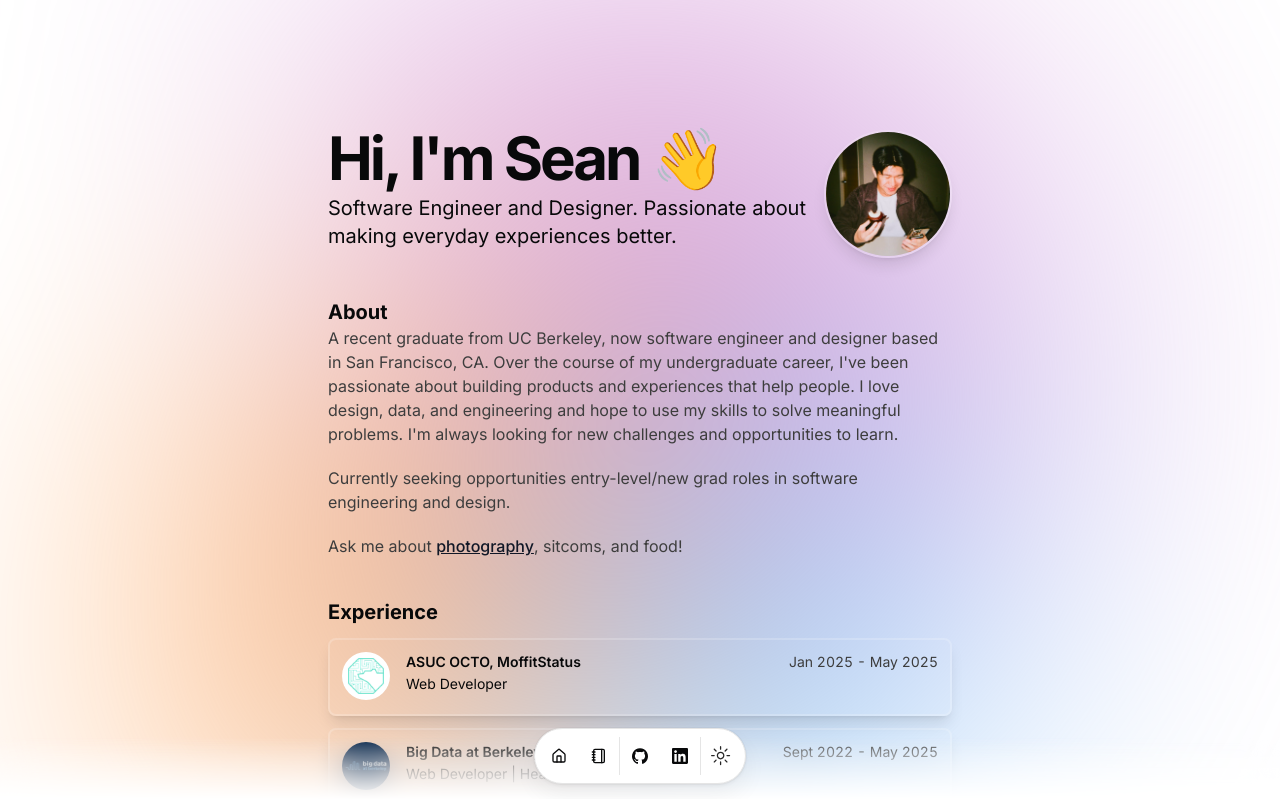
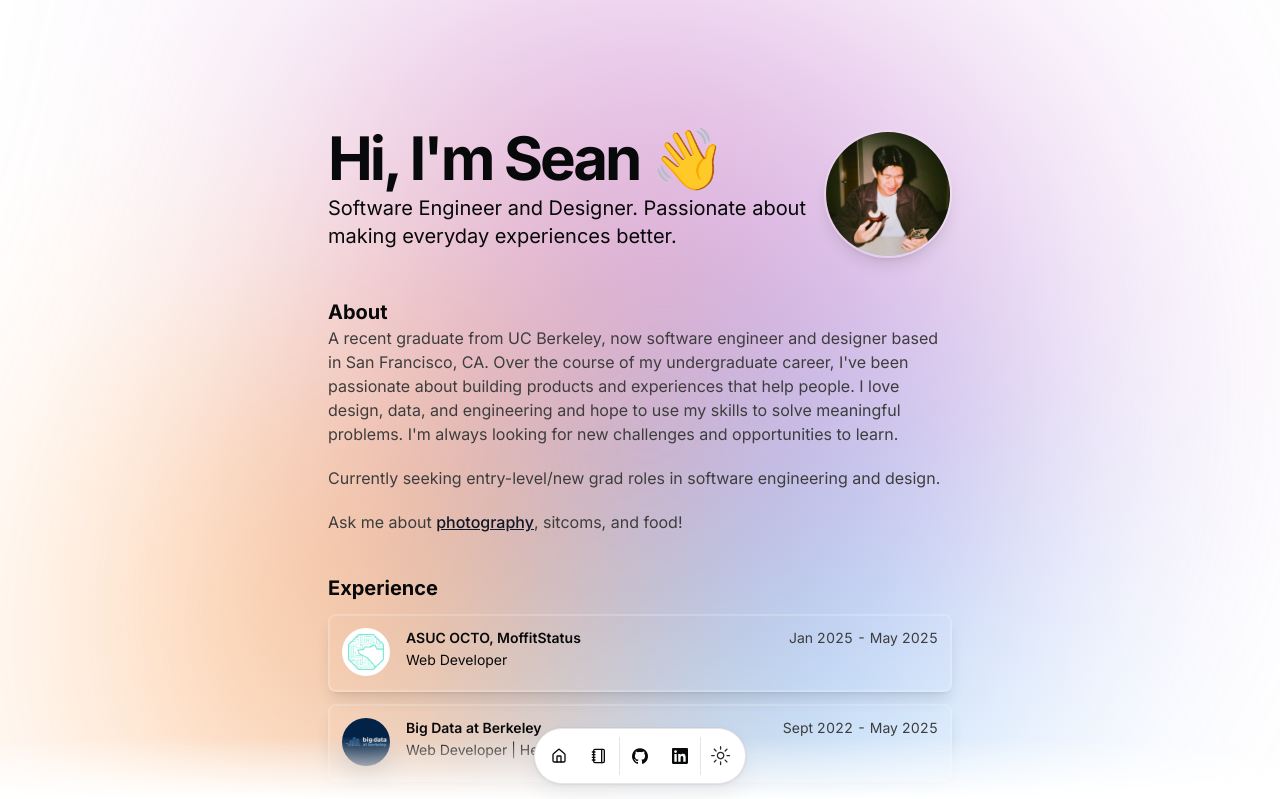
Before and after one commit to sean-she/seanshe.me, a Next.js app: page / in a window 1280 px wide. Shown: the top 799 px of the page. Built offline with nearby package versions, Linux system fonts and the light colour scheme.

Commit message:
grammar and links

```diff
--- a/src/data/resume.tsx
+++ b/src/data/resume.tsx
@@ -12,7 +12,7 @@ export const DATA = {
   summary:
     `A recent graduate from UC Berkeley, now software engineer and designer based in San Francisco, CA. Over the course of my undergraduate career, I've been passionate about building products and experiences that help people. I love design, data, and engineering and hope to use my skills to solve meaningful problems. I'm always looking for new challenges and opportunities to learn.
 
-    \n\n Currently seeking opportunities entry-level/new grad roles in software engineering and design.
+    \n\n Currently seeking entry-level/new grad roles in software engineering and design.
 
     \n\n Ask me about [photography](https://www.instagram.com/seanphotodumps), sitcoms, and food!`,
   avatarUrl: "/me.png",
@@ -154,7 +154,7 @@ export const DATA = {
   projects: [
     {
       title: "SmartSpoon",
-      href: "",
+      href: "https://github.com/Danhdere/SmartSpoon-MobileApp",
       // dates: "Jan 2024 - Feb 2024",
       active: true,
       description:
@@ -180,7 +180,7 @@ export const DATA = {
     },
     {
       title: "Sotion",
-      href: "",
+      href: "https://github.com/sean-she/sotion",
       // dates: "June 2023 - Present",
       active: true,
       description:
```
